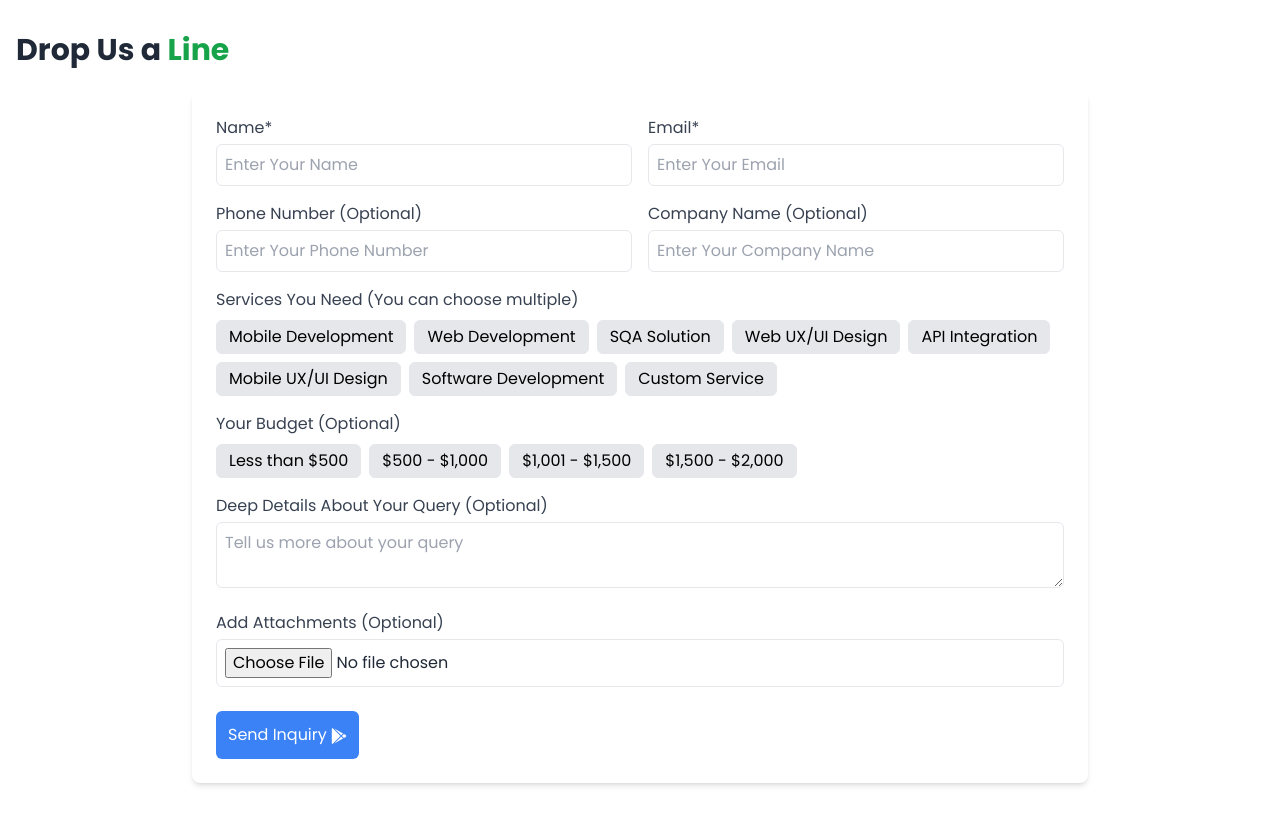
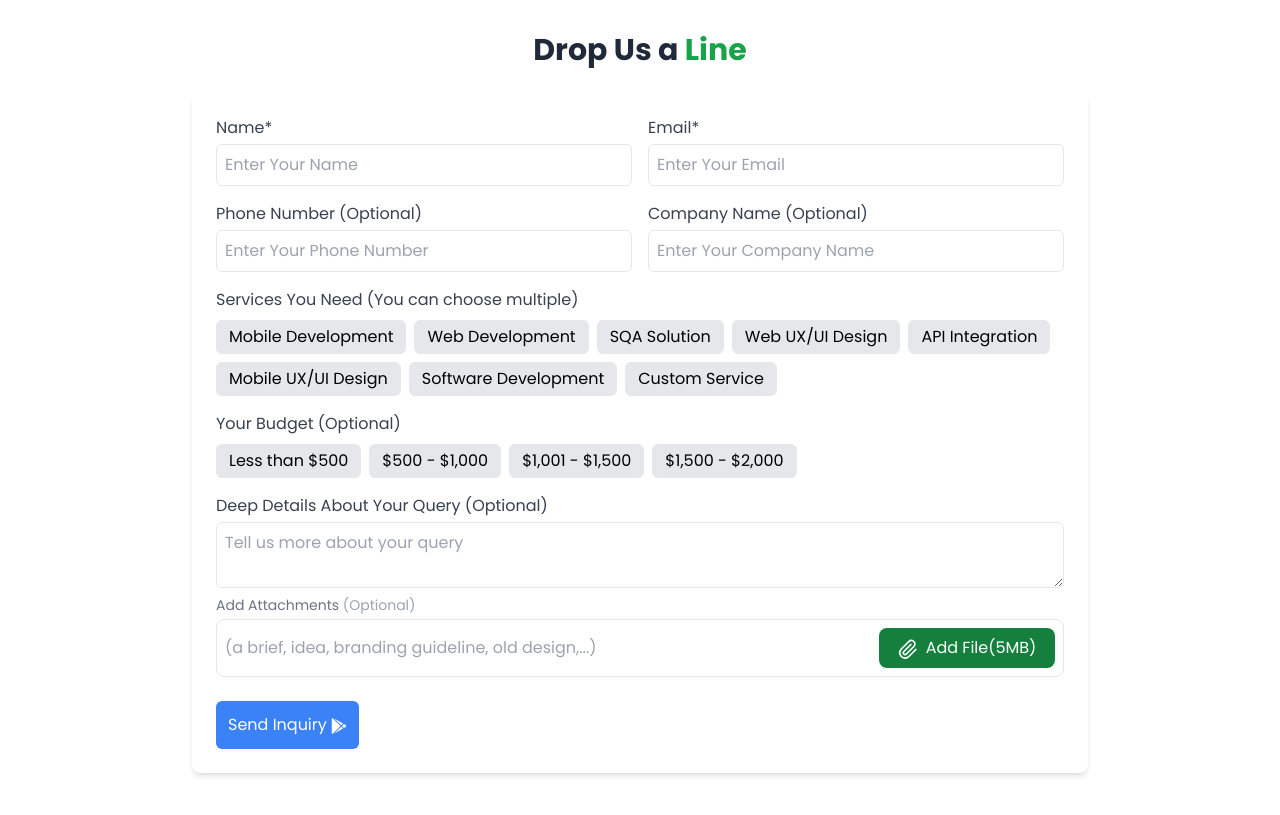
Before and after one commit to alamin71/Mediusware, a React (Vite) app: page / in a window 1280 px wide. Built offline with nearby package versions, Linux system fonts and the light colour scheme.

Commit message:
file attach btn updated

```diff
--- a/src/Components/React_Assignment.jsx
+++ b/src/Components/React_Assignment.jsx
@@ -1,12 +1,13 @@
 import React from "react";
 
 import { FaGooglePlay } from "react-icons/fa";
+import { GrAttachment } from "react-icons/gr";
 
 const React_Assignment = () => {
   return (
     <div>
       <div className="container mx-auto px-4 py-8">
-        <h2 className="container text-3xl font-bold mb-6">
+        <h2 className="text-3xl font-bold text-center mb-6">
           Drop Us a <span className="text-green-600">Line</span>
         </h2>
         <form className="bg-white shadow-md rounded-lg p-6 max-w-4xl mx-auto">
@@ -69,7 +70,7 @@ const React_Assignment = () => {
                 <button
                   key={service}
                   type="button"
-                  className="px-3 py-1 border rounded-md bg-gray-200 hover:bg-green-100 hover:text-green-900 text-black focus:bg-green-500 focus:text-white transition"
+                  className="px-3 py-1 border rounded-md bg-gray-200 hover:bg-green-100 hover:text-green-600  hover:font-semibold text-black focus:bg-green-500 focus:text-white transition"
                 >
                   {service}
                 </button>
@@ -91,7 +92,7 @@ const React_Assignment = () => {
                 <button
                   key={budget}
                   type="button"
-                  className="px-3 py-1 border rounded-md bg-gray-200 hover:bg-green-100 hover:text-green-900 text-black focus:bg-green-500 focus:text-white transition"
+                  className="px-3 py-1 border rounded-md bg-gray-200 hover:bg-green-100 hover:text-green-600  hover:font-semibold text-black focus:bg-green-500 focus:text-white transition"
                 >
                   {budget}
                 </button>
@@ -109,11 +110,22 @@ const React_Assignment = () => {
             />
           </div>
 
-          <div className="mt-4">
-            <label className="block text-gray-700">
-              Add Attachments (Optional)
+          <div className="flex flex-col space-y-1">
+            <label className="text-gray-500 text-sm">
+              Add Attachments <span className="text-gray-400">(Optional)</span>
             </label>
-            <input type="file" className="w-full p-2 border rounded-md mt-1" />
+            <div className="flex items-center space-x-2 border rounded-lg p-2">
+              <input
+                type="text"
+                placeholder="(a brief, idea, branding guideline, old design,...)"
+                className="w-full text-gray-400 bg-transparent outline-none"
+                disabled
+              />
+              <button className="min-w-44 bg-green-700 text-white px-4 py-2 rounded-lg">
+                <GrAttachment className="inline-block w-5 h-5 mr-2" />
+                Add File(5MB)
+              </button>
+            </div>
           </div>
 
           <button
--- a/tailwind.config.js
+++ b/tailwind.config.js
@@ -1,13 +1,8 @@
 /** @type {import('tailwindcss').Config} */
 export default {
-  content: [
-    "./index.html",
-    "./src/**/*.{js,ts,jsx,tsx}",
-  ],
+  content: ["./index.html", "./src/**/*.{js,ts,jsx,tsx}"],
   theme: {
     extend: {},
   },
-  plugins: [
-    require('daisyui'),
-  ],
-}
+  plugins: [require("daisyui")],
+};
```
